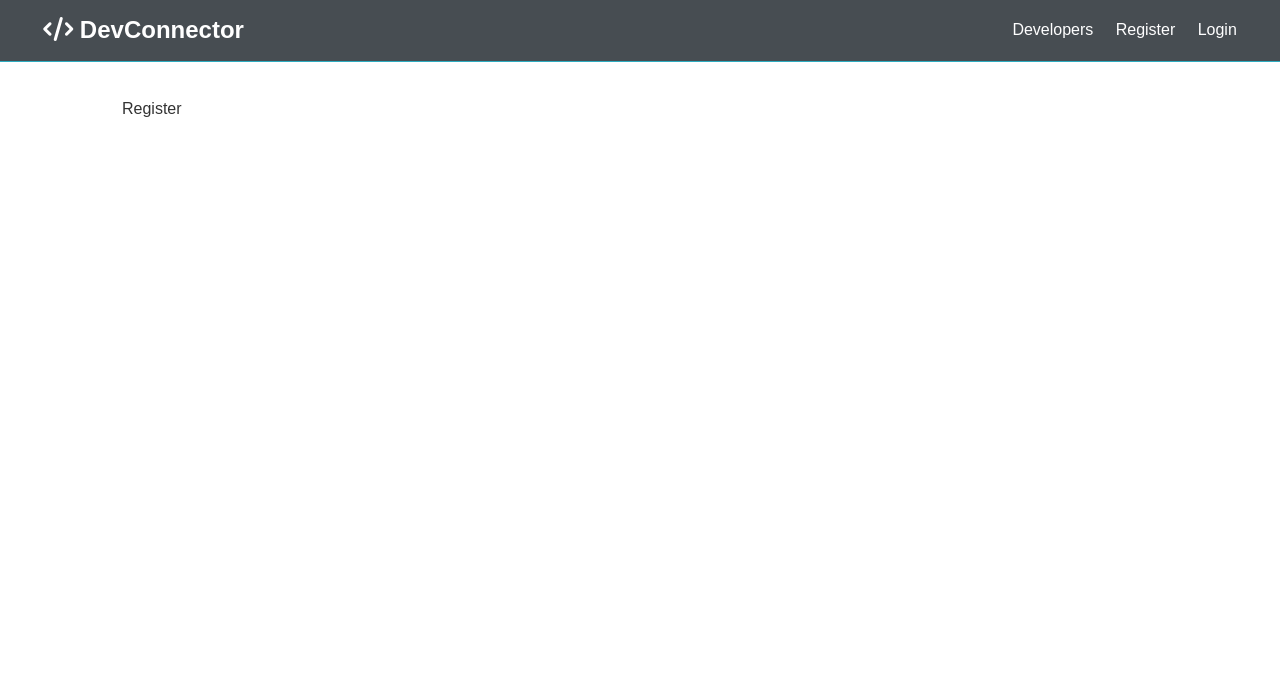
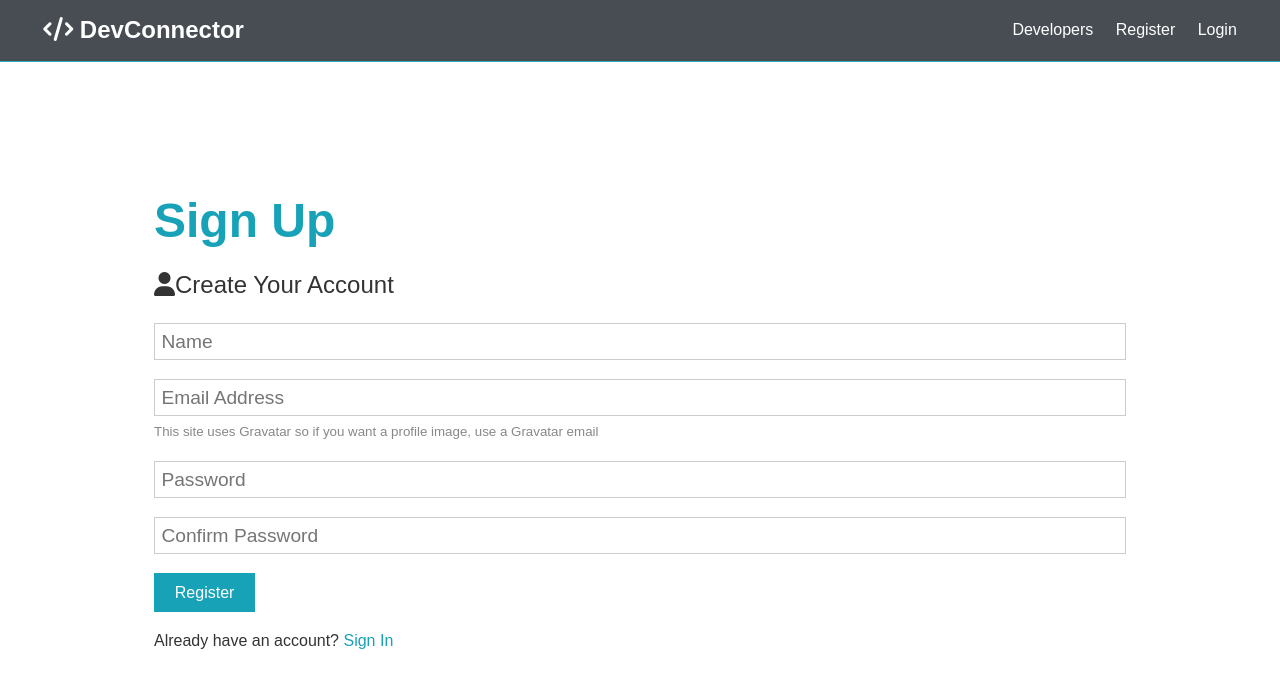
Before and after one commit to chujunlu/devconnector, a React (Create React App) app in the folder client/: page /register in a window 1280 px wide. Shown: the top 688 px of the page. Built offline with nearby package versions, Linux system fonts and the light colour scheme; the HTML template or start-up script is replaced by a standard one.

Commit message:
Create register form

```diff
--- a/client/src/components/auth/Register.js
+++ b/client/src/components/auth/Register.js
@@ -1,10 +1,89 @@
-import React from 'react'
+import React, { useState }from 'react'
 
 const Register = () => {
+    const [formData, setFormData] = useState({
+        name: '',
+        email: '',
+        password: '',
+        password2: ''
+    });
+
+    const { name, email, password, password2 } = formData;
+
+    const onChange = e => setFormData({
+        ...formData,
+        [e.target.name]: e.target.value
+    });
+
+    const onSubmit = e => {
+        e.preventDefault();
+
+        if (password !== password2) {
+            console.log('Passwords do not match');
+        } else {
+            console.log(formData);
+        }
+    }
+
     return (
-        <div>
-            Register
-        </div>
+        <>
+            <section className="container">
+                <h1 className="large text-primary">Sign Up</h1>
+                <p className="lead">
+                    <i className="fas fa-user"></i>
+                    Create Your Account
+                </p>
+                <form className="form" onSubmit={e => onSubmit(e)}>
+                    <div className="form-group">
+                        <input
+                            type="text"
+                            placeholder="Name"
+                            name="name"
+                            value={name}
+                            onChange={e => onChange(e)}
+                            required
+                        />
+                    </div>
+                    <div className="form-group">
+                        <input
+                            type="email"
+                            placeholder="Email Address"
+                            name="email"
+                            value={email}
+                            onChange={e => onChange(e)}
+                            required
+                        />
+                        <small className="form-text">
+                            This site uses Gravatar so if you want a profile image, use a Gravatar email
+                        </small>
+                    </div>
+                    <div className="form-group">
+                        <input
+                            type="password"
+                            placeholder="Password"
+                            name="password"
+                            value={password}
+                            onChange={e => onChange(e)}
+                            minLength="6"
+                        />
+                    </div>
+                    <div className="form-group">
+                        <input
+                            type="password"
+                            placeholder="Confirm Password"
+                            name="password2"
+                            value={password2}
+                            onChange={e => onChange(e)}
+                            minLength="6"
+                        />
+                    </div>
+                    <input type="submit" className="btn btn-primary" value="Register" />
+                </form>
+                <p className="my-1">
+                    Already have an account? <a href="login.html">Sign In</a>
+                </p>
+            </section>
+        </>
     )
 }
 
```
